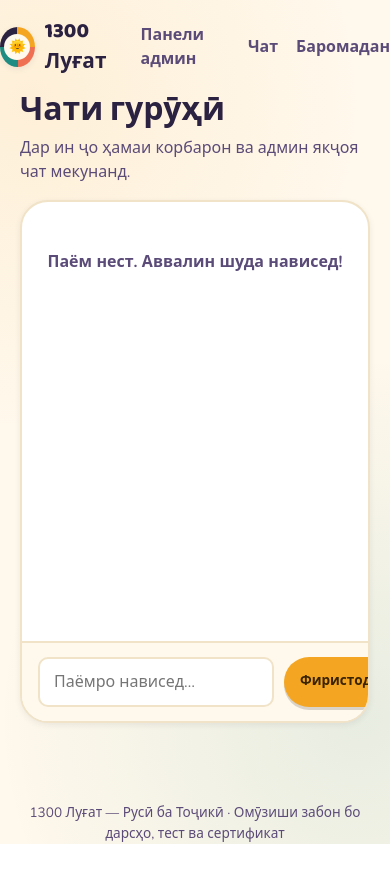
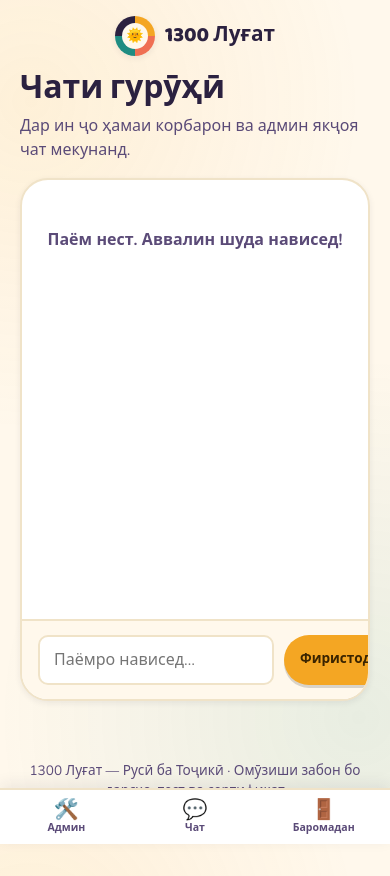
Before and after one commit to muhammadjunaydulloev-pixel/web-sayt1, a FastAPI app: page /chat in a window 390 px wide. Before the commit the page ends 844 px from the top, so only its background shows below. Run offline with FastAPI, Linux system fonts and the light colour scheme; the visitor is signed in with stand-in values (Sample User, id 1); data comes from the database, SQL or seed files in the repository; data that the repository does not hold is empty.

Commit message:
Тағйироти  авалин

```diff
--- a/static/css/style.css
+++ b/static/css/style.css
@@ -357,6 +357,51 @@ th{ font-family: var(--font-display); color: var(--plum-soft); font-size:.78rem;
   .lesson-row, .lesson-row.right{ flex-direction:row; }
 }
 
+/* ---------- Mobile bottom tab bar (WhatsApp-style) ---------- */
+.tabbar{ display:none; }
+
+@media (max-width: 768px){
+  .nav-links{ display:none; }
+  .nav-inner{ justify-content:center; }
+
+  body{ padding-bottom: 74px; }
+
+  .tabbar{
+    display:flex; align-items:stretch; justify-content:space-around;
+    position:fixed; left:0; right:0; bottom:0; z-index:50;
+    background:#fff; border-top:2px solid var(--line);
+    box-shadow: 0 -4px 14px rgba(43,33,64,.08);
+    padding: 4px 2px calc(4px + env(safe-area-inset-bottom));
+  }
+  .tabbar-item{
+    position:relative;
+    flex:1; min-width:0;
+    display:flex; flex-direction:column; align-items:center; justify-content:center;
+    gap:2px; padding:6px 2px;
+    color: var(--plum-soft); text-decoration:none;
+    font-size:.66rem; font-weight:700; line-height:1.1;
+    border-radius: var(--radius-sm);
+  }
+  .tabbar-item span:not(.tabbar-icon):not(.tabbar-badge){
+    white-space:nowrap; overflow:hidden; text-overflow:ellipsis; max-width:100%;
+  }
+  .tabbar-icon{ font-size:1.25rem; line-height:1; }
+  .tabbar-item.active{ color: var(--teal-dark); }
+  .tabbar-item.active .tabbar-icon{ transform: translateY(-1px); }
+  .tabbar-item:active{ background: var(--cream-2); }
+  .tabbar-badge{
+    position:absolute; top:2px; right:calc(50% - 22px);
+    min-width:16px; height:16px; padding:0 4px; border-radius:999px;
+    background: var(--coral); color:#fff; font-size:.62rem; font-weight:800;
+    display:flex; align-items:center; justify-content:center;
+  }
+}
+
+@media (max-width: 380px){
+  .tabbar-item{ font-size:.6rem; }
+  .tabbar-icon{ font-size:1.1rem; }
+}
+
 :focus-visible{ outline: 3px solid var(--teal); outline-offset: 2px; }
 
 @media (prefers-reduced-motion: reduce){
--- a/templates/base.html
+++ b/templates/base.html
@@ -47,5 +47,42 @@
 <footer class="wrap">
   1300 Луғат — Русӣ ба Тоҷикӣ · Омӯзиши забон бо дарсҳо, тест ва сертификат
 </footer>
+
+{% set nu = nav_user(request) %}
+{% if nu %}
+<nav class="tabbar">
+  {% if nu.is_admin %}
+    <a href="/admin" class="tabbar-item {% if request.url.path.startswith('/admin') and not request.url.path.startswith('/admin/chat') %}active{% endif %}">
+      <span class="tabbar-icon">🛠️</span><span>Админ</span>
+    </a>
+    <a href="/admin/chat" class="tabbar-item {% if request.url.path.startswith('/admin/chat') %}active{% endif %}">
+      <span class="tabbar-icon">💬</span><span>Чат</span>
+      {% set au = nav_admin_chat_unread(request) %}
+      {% if au %}<span class="tabbar-badge">{{ au }}</span>{% endif %}
+    </a>
+    <a href="/logout" class="tabbar-item">
+      <span class="tabbar-icon">🚪</span><span>Баромадан</span>
+    </a>
+  {% else %}
+    <a href="/lessons" class="tabbar-item {% if request.url.path.startswith('/lessons') %}active{% endif %}">
+      <span class="tabbar-icon">📚</span><span>Дарсҳо</span>
+    </a>
+    <a href="/profile" class="tabbar-item {% if request.url.path.startswith('/profile') %}active{% endif %}">
+      <span class="tabbar-icon">👤</span><span>Профил</span>
+    </a>
+    <a href="/chat" class="tabbar-item {% if request.url.path == '/chat' %}active{% endif %}">
+      <span class="tabbar-icon">👥</span><span>Гурӯҳӣ</span>
+    </a>
+    <a href="/chat/admin" class="tabbar-item {% if request.url.path.startswith('/chat/admin') %}active{% endif %}">
+      <span class="tabbar-icon">🎧</span><span>Админ</span>
+      {% set uu = nav_chat_unread(request) %}
+      {% if uu %}<span class="tabbar-badge">{{ uu }}</span>{% endif %}
+    </a>
+    <a href="/logout" class="tabbar-item">
+      <span class="tabbar-icon">🚪</span><span>Баромадан</span>
+    </a>
+  {% endif %}
+</nav>
+{% endif %}
 </body>
 </html>
```
